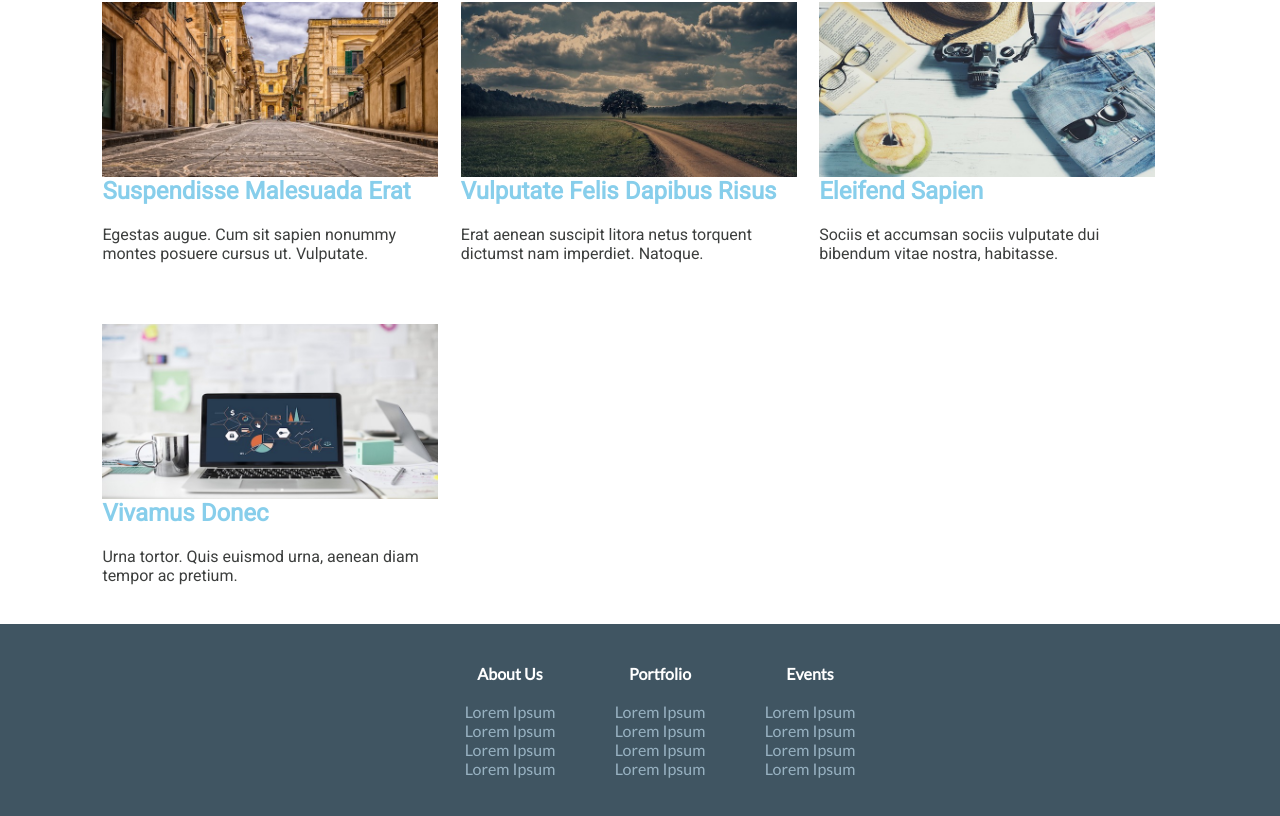
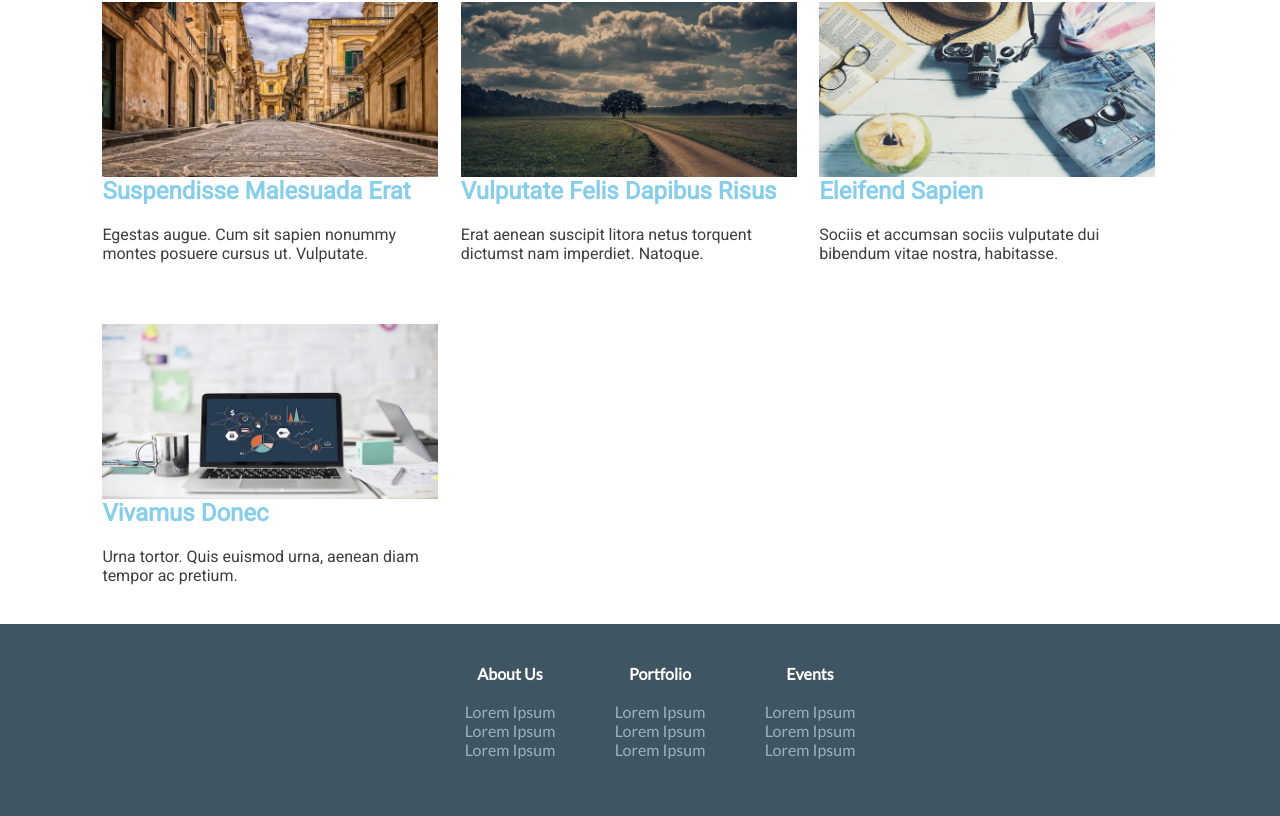
Before and after one commit to DeepGunner/basic-react-webpage, a React (Create React App) app in the folder frontend/: page / in a window 1280 px wide. Shown: the part 1431-2247 px from the top of the page. Built offline with nearby package versions, Linux system fonts and the light colour scheme.

Commit message:
minor changes

```diff
--- a/frontend/src/components/Footer.js
+++ b/frontend/src/components/Footer.js
@@ -11,7 +11,7 @@ class Footer extends React.Component {
                 <a href="#"><li>Lorem Ipsum</li></a>
                 <a href="#"><li>Lorem Ipsum</li></a>
                 <a href="#"><li>Lorem Ipsum</li></a>
-                <a href="#"><li>Lorem Ipsum</li></a>
+
             </ul>
           </li>
           <li>Portfolio
@@ -20,7 +20,7 @@ class Footer extends React.Component {
                 <a href="#"><li>Lorem Ipsum</li></a>
                 <a href="#"><li>Lorem Ipsum</li></a>
                 <a href="#"><li>Lorem Ipsum</li></a>
-                <a href="#"><li>Lorem Ipsum</li></a>
+
             </ul>
           </li>
           <li>Events
@@ -29,7 +29,7 @@ class Footer extends React.Component {
                 <a href="#"><li>Lorem Ipsum</li></a>
                 <a href="#"><li>Lorem Ipsum</li></a>
                 <a href="#"><li>Lorem Ipsum</li></a>
-                <a href="#"><li>Lorem Ipsum</li></a>
+
             </ul>
           </li>
         </ul>
```
